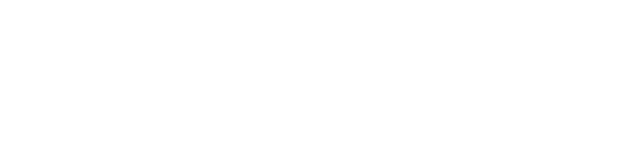
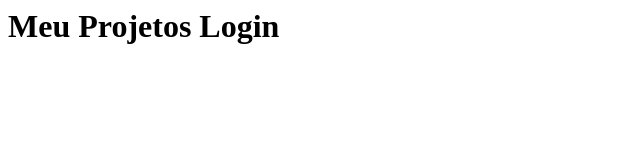
Before and after one commit to loginbyte/-curso-git, a plain HTML site: page index.html in a window 1280 px wide. Shown: the whole page, without its empty margins (0-640 px from the left). Drawn offline with Linux system fonts and the light colour scheme.

Commit message:
Adicionei o titulo

```diff
--- a/index.html
+++ b/index.html
@@ -1,4 +1,5 @@
 <hmtl>
 	<body>
+		<h1>Meu Projetos Login</h1>
 	</body>
-</hmtl>
+</html>
```
